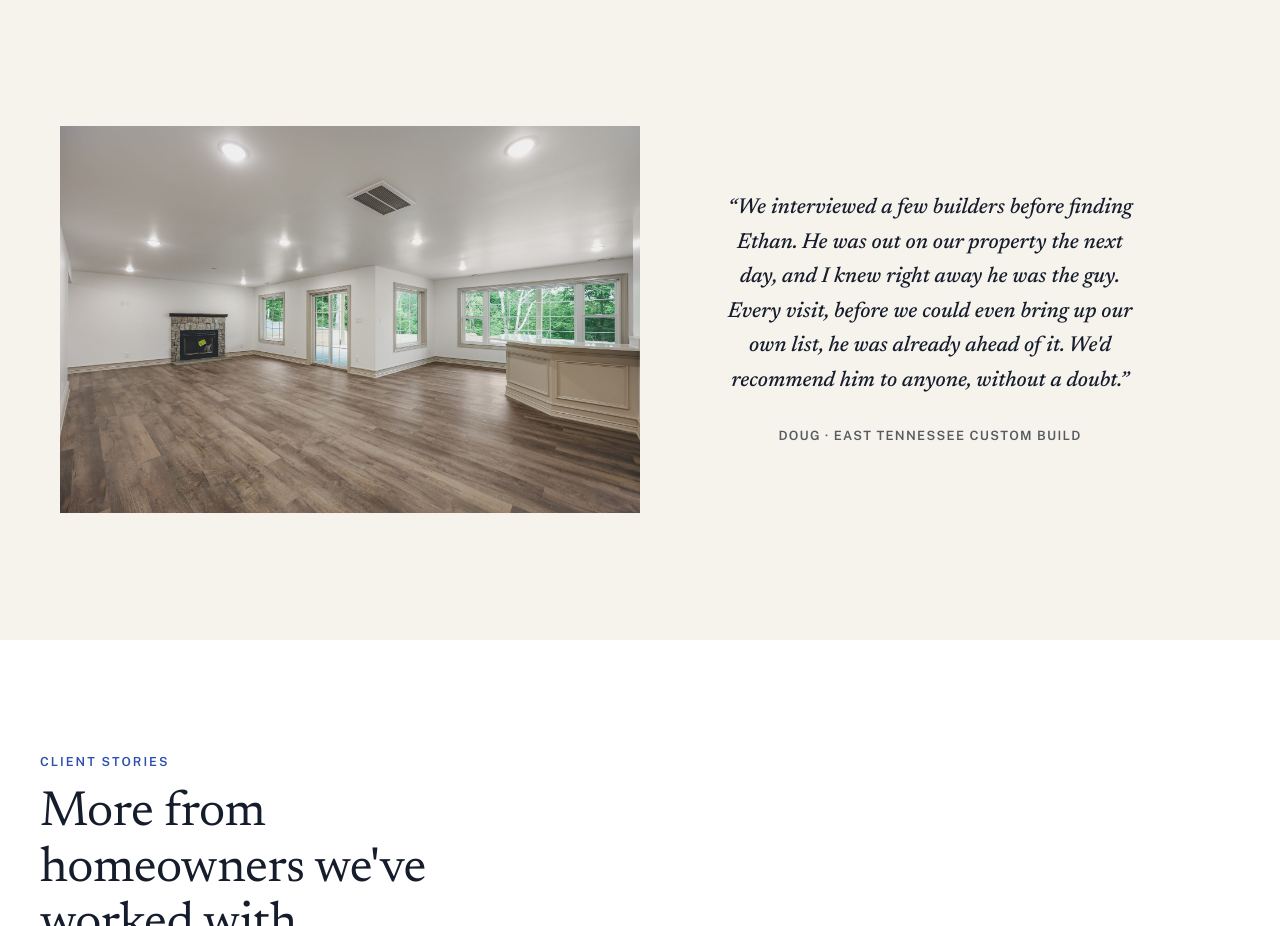
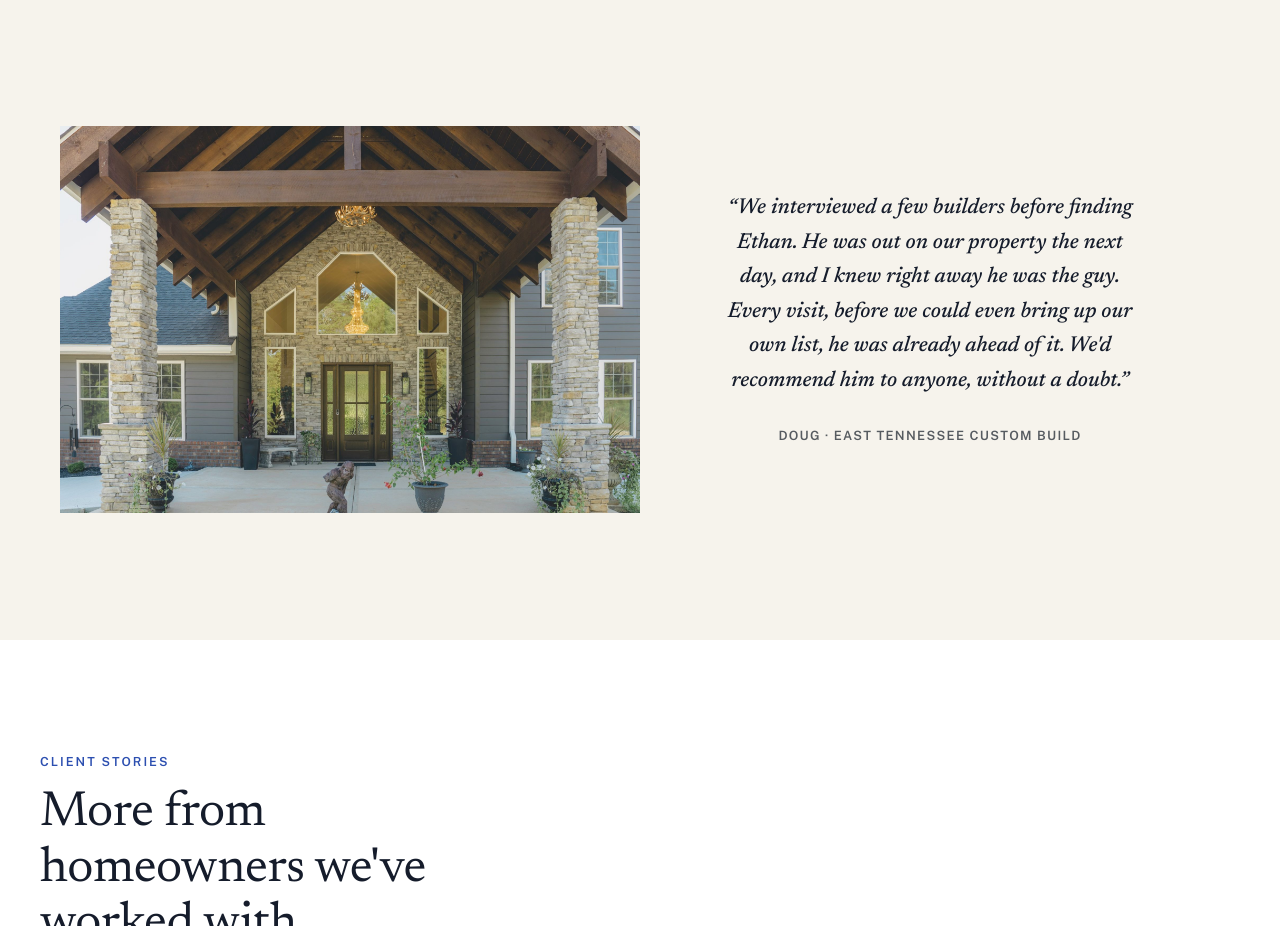
Before and after one commit to forefrontmedia/imago-construction-site, a plain HTML site: page index.html in a window 1280 px wide. Shown: the part 5820-6746 px from the top of the page. Drawn offline with nearby package versions, Linux system fonts and the light colour scheme.

Commit message:
Swap homepage testimonial photo to Doug's entry portico

```diff
--- a/index.html
+++ b/index.html
@@ -191,7 +191,7 @@
 </section>
 
 <section class="testimonial-showcase reveal">
-  <div class="media" data-slot="proj-cr-greatroom" data-alt="Finished great room interior of an Imago custom home">
+  <div class="media" data-slot="testimonial-doug" data-alt="Stone and timber entry portico of Doug's finished custom home">
     <span class="ph-label"><b>S09</b>Finished interior</span>
   </div>
   <div class="copy">
--- a/script.js
+++ b/script.js
@@ -20,6 +20,7 @@ const MEDIA = {
   'svc-guidance': 'svc-guidance.jpg', // S06 — reviewing plans together
   'performance': 'performance.jpg',  // S07 — building science: roof truss framing
   'ph-services': 'ph-services.jpg',  // banner — build in progress
+  'testimonial-doug': 'testimonial-doug-portico.jpg', // homepage testimonial — entry portico photo supplied by client
 
   // Our Work — homepage teaser
   'p1': 'p1.jpg', 'p2': 'p2.jpg', 'p3': 'p3.jpg',
```
Also changed, not shown: images/testimonial-doug-portico.jpg (added).
